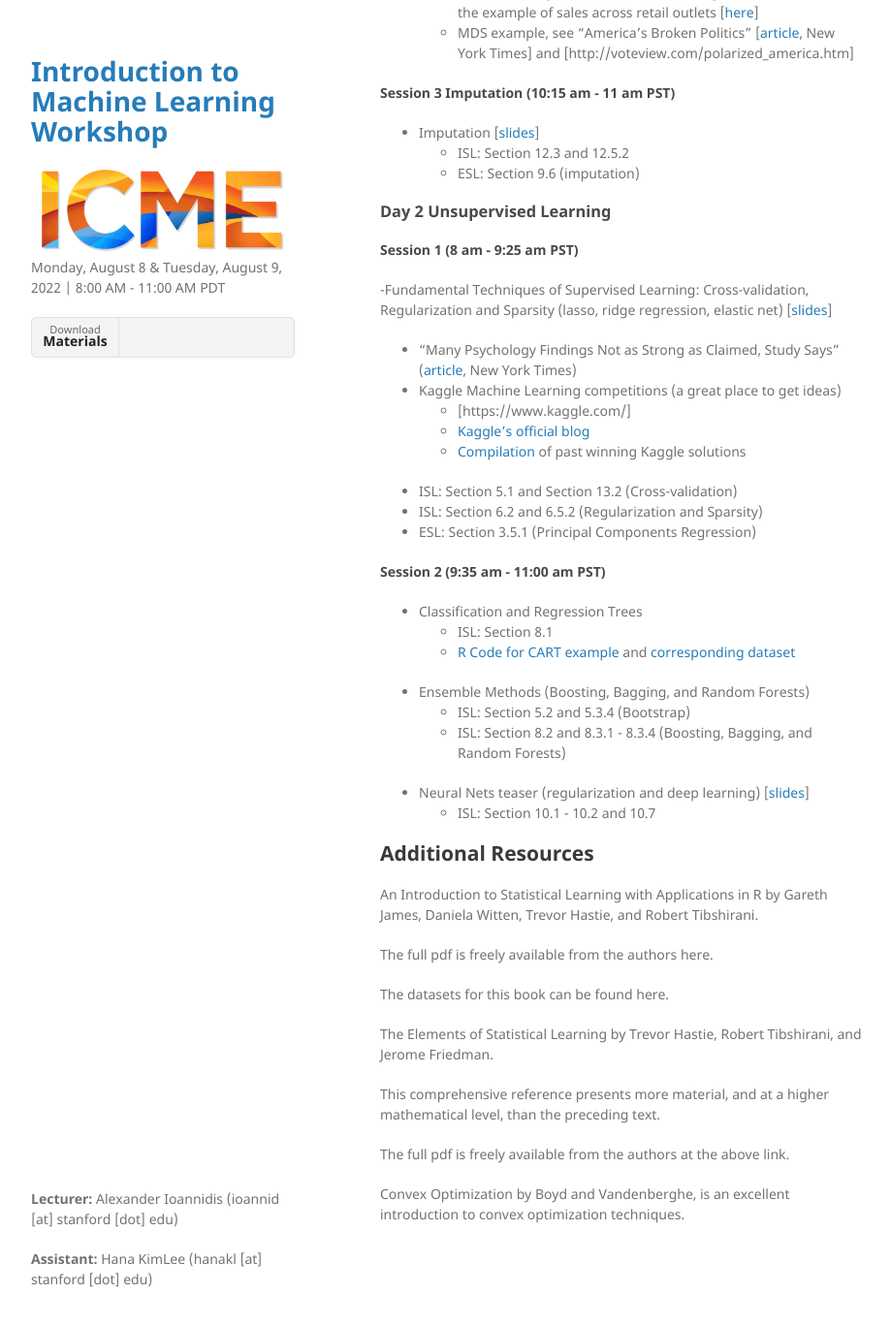
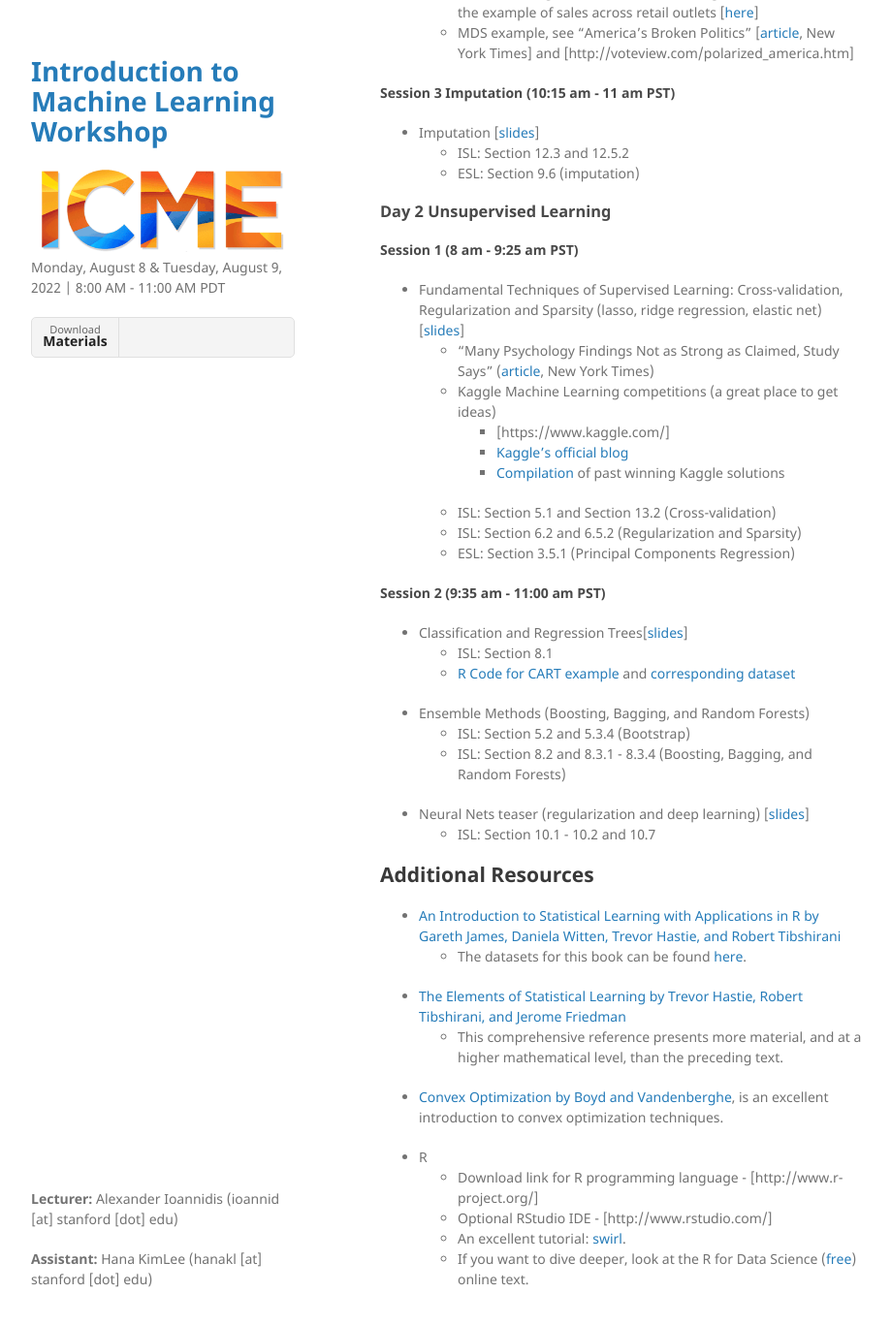
Before and after one commit to hanakl/intro_to_ml_23, a Jekyll site: the page built from index.md, in a window 1280 px wide and 1400 px high, scrolled down 1824 px. Shown: the top 1367 px of the window at 97% size, without its empty margins (178-1097 px from the left). Built offline with Jekyll 4.4.1, drawn with Linux system fonts in a browser that asks for light colours; our own code applies the rules of GitHub Pages for plain Markdown files; before the commit the page ends 3157 px from its top, so only the background shows below that.

Commit message:
Update index.md

```diff
--- a/index.md
+++ b/index.md
@@ -55,7 +55,7 @@ ESL = [Elements of Statistical Learning](https://hastie.su.domains/ElemStatLearn
 
 #### Session 1 (8 am - 9:25 am PST)
 
--Fundamental Techniques of Supervised Learning: Cross-validation, Regularization and Sparsity (lasso, ridge regression, elastic net) [[slides](https://drive.google.com/file/d/1qXihNXjBo39h-9jIOjuMTdRutr7elTpq/view)]
+- Fundamental Techniques of Supervised Learning: Cross-validation, Regularization and Sparsity (lasso, ridge regression, elastic net) [[slides](https://drive.google.com/file/d/1qXihNXjBo39h-9jIOjuMTdRutr7elTpq/view)]
   - "Many Psychology Findings Not as Strong as Claimed, Study Says" ([article](https://www.nytimes.com/2015/08/28/science/many-social-science-findings-not-as-strong-as-claimed-study-says.html), New York Times)
   - Kaggle Machine Learning competitions (a great place to get ideas)
     - [https://www.kaggle.com/]
@@ -67,7 +67,7 @@ ESL = [Elements of Statistical Learning](https://hastie.su.domains/ElemStatLearn
 
 #### Session 2 (9:35 am - 11:00 am PST)
 
-- Classification and Regression Trees
+- Classification and Regression Trees[[slides](https://drive.google.com/file/d/1JxcPlBOtlLmRG5QngAMKV8hnkAMeknfU/view)]
   - ISL: Section 8.1
   - [R Code for CART example](https://drive.google.com/file/d/0BzqeP3J9B8lZVDV0UjdzVFU4ZTQ/view?usp=sharing) and [corresponding dataset](https://drive.google.com/file/d/0BzqeP3J9B8lZMkdUOTVINUFnNVk/edit?usp=sharing)
 
@@ -80,16 +80,16 @@ ESL = [Elements of Statistical Learning](https://hastie.su.domains/ElemStatLearn
 
 ## Additional Resources
 
-An Introduction to Statistical Learning with Applications in R by Gareth James, Daniela Witten, Trevor Hastie, and Robert Tibshirani.
+- [An Introduction to Statistical Learning with Applications in R by Gareth James, Daniela Witten, Trevor Hastie, and Robert Tibshirani](https://www.dropbox.com/s/krvhmt7z8zxhl7f/ISLRv2_website.pdf?dl=0)
+  - The datasets for this book can be found [here](https://www.statlearning.com/resources-second-edition).
 
-The full pdf is freely available from the authors here.
+- [The Elements of Statistical Learning by Trevor Hastie, Robert Tibshirani, and Jerome Friedman](https://hastie.su.domains/ElemStatLearn/)
+  - This comprehensive reference presents more material, and at a higher mathematical level, than the preceding text.
 
-The datasets for this book can be found here.
+- [Convex Optimization by Boyd and Vandenberghe](https://stanford.edu/~boyd/cvxbook/), is an excellent introduction to convex optimization techniques.
 
-The Elements of Statistical Learning by Trevor Hastie, Robert Tibshirani, and Jerome Friedman.
-
-This comprehensive reference presents more material, and at a higher mathematical level, than the preceding text.
-
-The full pdf is freely available from the authors at the above link.
-
-Convex Optimization by Boyd and Vandenberghe, is an excellent introduction to convex optimization techniques.
+- R
+  - Download link for R programming language - [http://www.r-project.org/]
+  - Optional RStudio IDE - [http://www.rstudio.com/]
+  - An excellent tutorial: [swirl](https://cran.r-project.org/web/packages/swirl/index.html).
+  - If you want to dive deeper, look at the R for Data Science ([free](https://r4ds.had.co.nz/)) online text.
```
